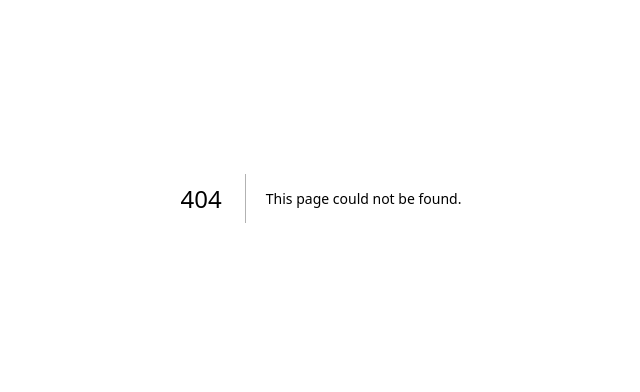
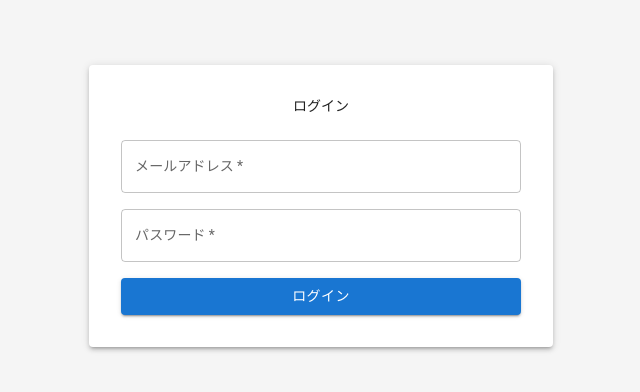
Before and after one commit to masahiro-tsuji/todo-app, a Next.js app: page /login in a window 1280 px wide. Before the commit this address had no page. Shown: the part 202-594 px from the top of the page, without its empty margins (319-959 px from the left). Built offline with nearby package versions, Linux system fonts and the light colour scheme; what @mui/material-nextjs would draw is missing.

Commit message:
skeleton: ログインフォーム

```diff
--- /dev/null
+++ b/src/app/login/page.tsx
@@ -0,0 +1,5 @@
+import { Login } from '@/features/login';
+
+export default function LoginPage() {
+  return <Login />;
+}
--- /dev/null
+++ b/src/components/TextField.tsx
@@ -0,0 +1,8 @@
+'use client';
+
+import { TextField as MuiTextField, type TextFieldProps } from '@mui/material';
+import { forwardRef } from 'react';
+
+export const TextField = forwardRef<HTMLDivElement, TextFieldProps>((props, ref) => {
+  return <MuiTextField ref={ref} {...props} />;
+});
--- a/src/components/index.ts
+++ b/src/components/index.ts
@@ -1,2 +1,3 @@
 export * from './providers';
 export { Button } from './Button';
+export { TextField } from './TextField';
--- /dev/null
+++ b/src/features/login/index.tsx
@@ -0,0 +1,62 @@
+'use client';
+
+import { Box, Paper, type SxProps, TextField, Typography } from '@mui/material';
+import { type ChangeEvent, type SubmitEvent, useState } from 'react';
+import { Button } from '@/components';
+import { theme } from '../../../theme';
+
+const boxProps: SxProps = {
+  display: 'flex',
+  justifyContent: 'center',
+  alignItems: 'center',
+  minHeight: '100dvh',
+  bgcolor: theme.grey.light,
+};
+
+export const Login = () => {
+  const [email, setEmail] = useState('');
+  const [password, setPassword] = useState('');
+
+  const handleEmailChange = (e: ChangeEvent<HTMLInputElement>) => {
+    setEmail(e.target.value);
+  };
+
+  const handlePasswordChange = (e: ChangeEvent<HTMLInputElement>) => {
+    setPassword(e.target.value);
+  };
+
+  const handleSubmit = (event: SubmitEvent<HTMLFormElement>) => {
+    event.preventDefault();
+  };
+
+  return (
+    <Box sx={boxProps}>
+      <Paper elevation={3} sx={{ width: '100%', maxWidth: 400, p: 4 }}>
+        <Typography variant="h5" component="h1" sx={{ mb: 3, textAlign: 'center' }}>
+          ログイン
+        </Typography>
+        <Box component="form" onSubmit={handleSubmit} sx={{ display: 'flex', flexDirection: 'column', gap: 2 }}>
+          <TextField
+            label="メールアドレス"
+            type="email"
+            value={email}
+            onChange={handleEmailChange}
+            required
+            fullWidth
+            autoComplete="email"
+          />
+          <TextField
+            label="パスワード"
+            type="password"
+            value={password}
+            onChange={handlePasswordChange}
+            required
+            fullWidth
+            autoComplete="current-password"
+          />
+          <Button name="ログイン" type="submit" variant="contained" fullWidth />
+        </Box>
+      </Paper>
+    </Box>
+  );
+};
```
Also changed, not shown: 1 other file (tests, documents, lock files or other folders).
